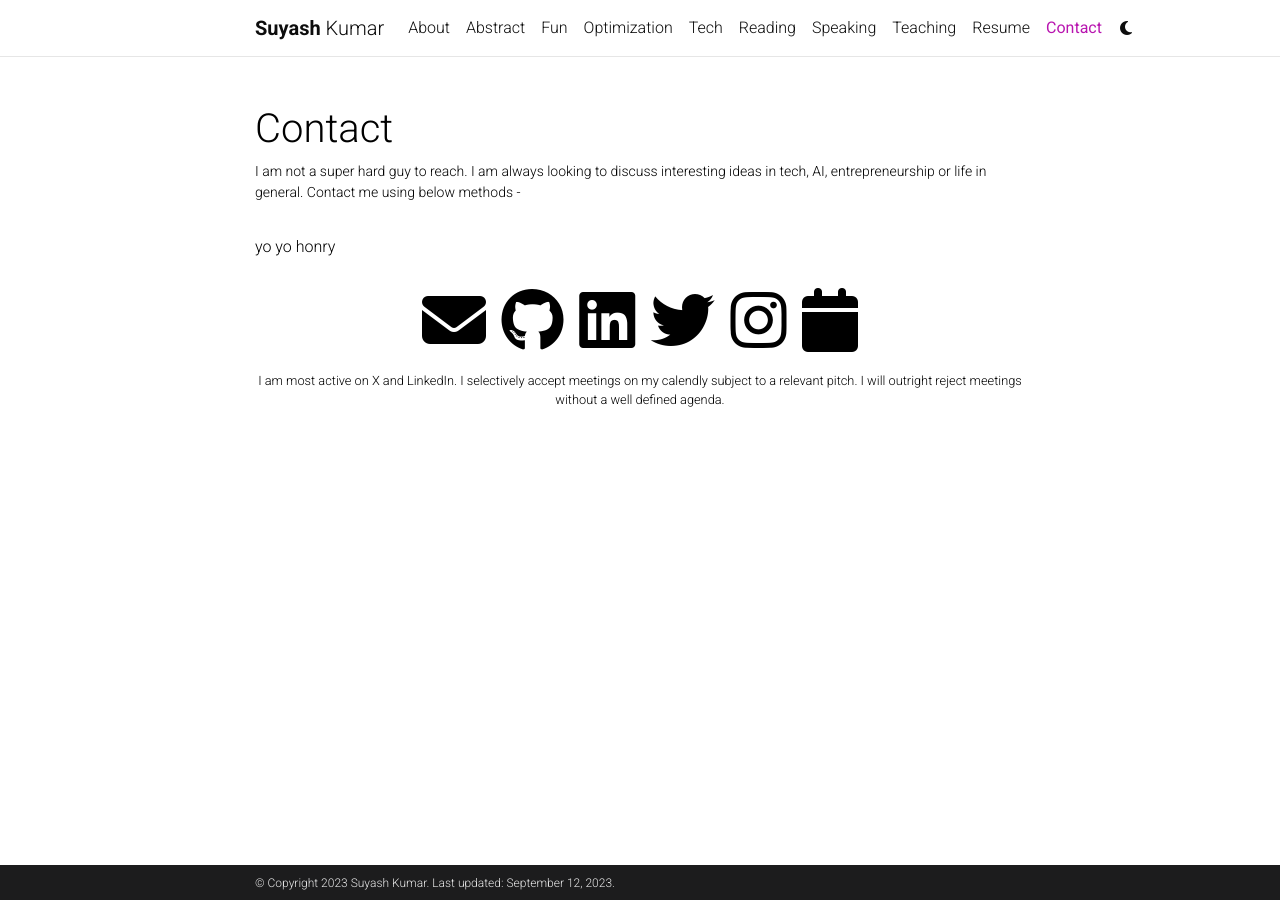
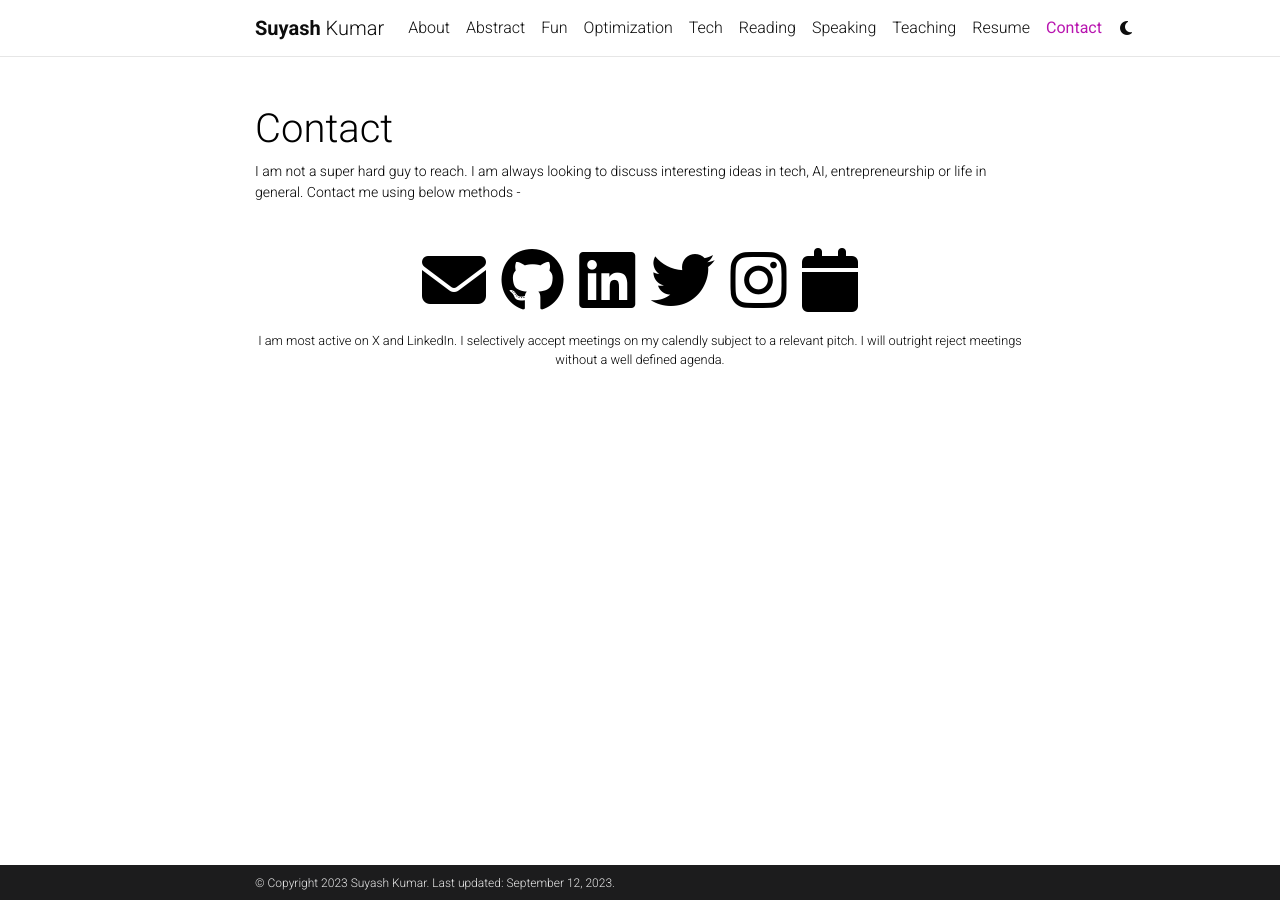
Before and after one commit to suyashkumar2409/suyashkumar2409.github.io, a Jekyll site: the page built from _pages/contact.md, in a window 1280 px wide. Built offline with Jekyll 4.4.1, drawn with Linux system fonts in a browser that asks for light colours; comment, search, counter and statistics services are not loaded; a style sheet for code colours, icons or effects is not loaded.

```diff
--- a/_pages/contact.md
+++ b/_pages/contact.md
@@ -7,4 +7,3 @@
 nav_order: 5
 social: true
 ---
-yo yo honry
```
